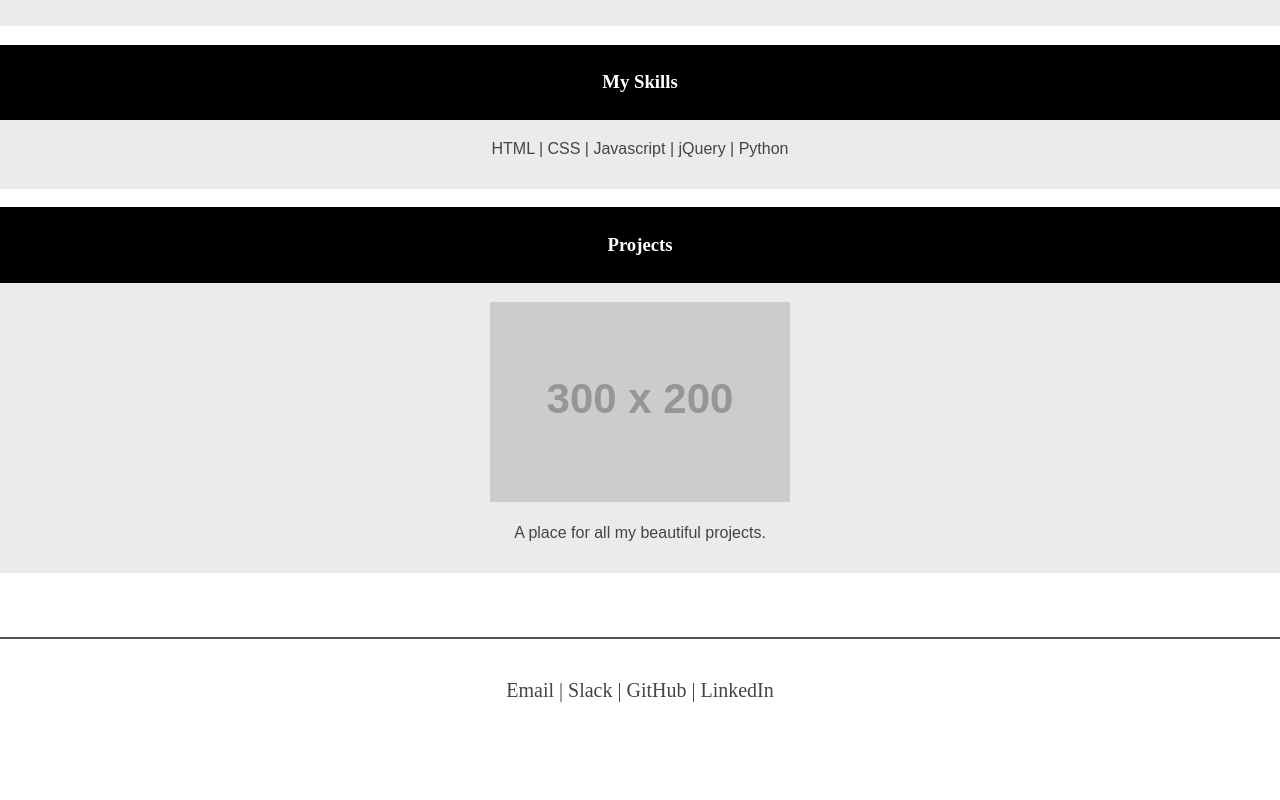
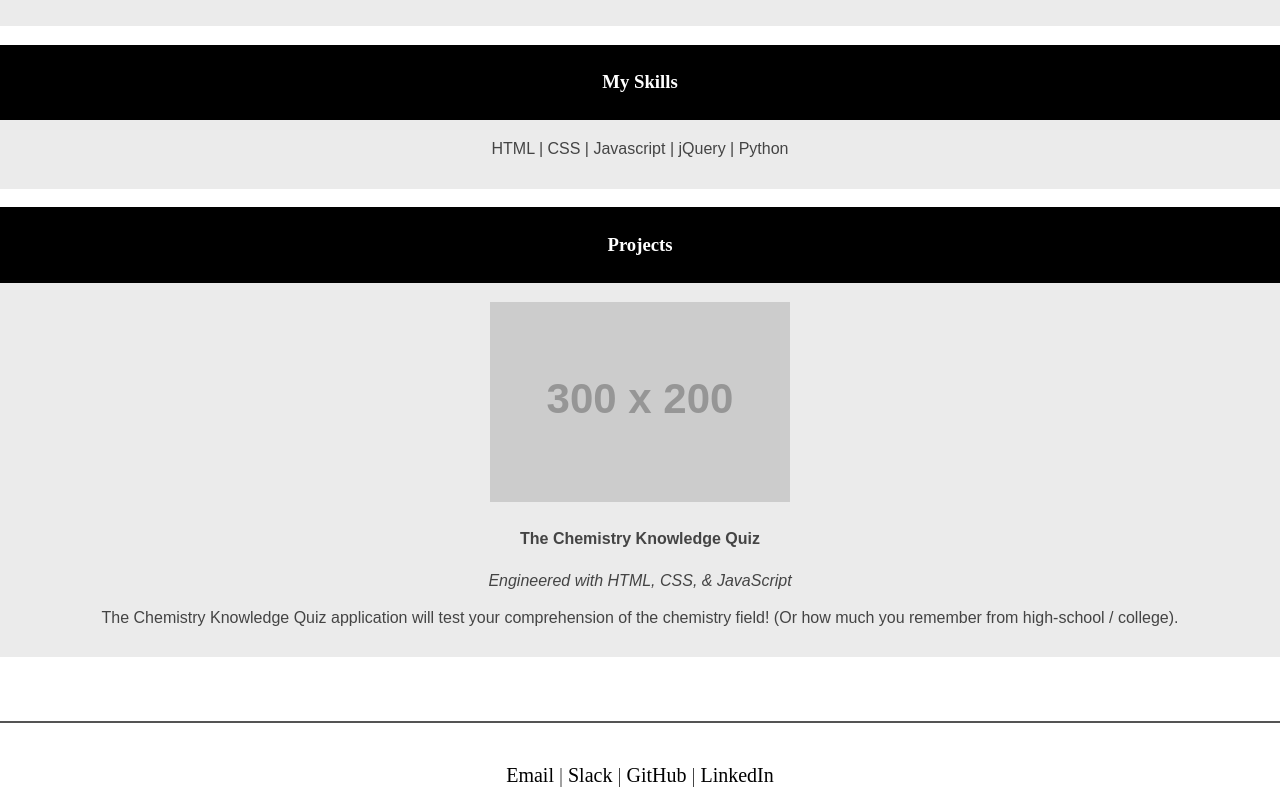
Before and after one commit to thinkful-ei-gecko/Steven-Bull-Portfolio, a plain HTML site: page index.html in a window 1280 px wide. Shown: the part 625-1425 px from the top of the page. Before the commit the page ends 1341 px from the top, so only its background shows below. Drawn offline with nearby package versions, Linux system fonts and the light colour scheme; placeholder pictures from the web are drawn by us; a web font is replaced by a local one.

Commit message:
added in html a tags for hyperlink functionality in contact form

```diff
--- a/index.html
+++ b/index.html
@@ -10,7 +10,6 @@
 <body>
     <nav role="navigation">
       <em>&lt;  STEVEN W. BULL JR. &gt;</em>
-      <img src="https://via.placeholder.com/25x25">
     </nav>
     <main role="main">
         <header role="banner">
@@ -56,7 +55,9 @@
             <h3>Projects</h3>
             <div>
               <img src="https://via.placeholder.com/300x200">
-              <p>A place for all my beautiful projects.</p>
+              <h4>The Chemistry Knowledge Quiz </h4>
+              <p><em>Engineered with HTML, CSS, & JavaScript</em></p>
+              <p>The Chemistry Knowledge Quiz application will test your comprehension of the chemistry field! (Or how much you remember from high-school / college). </p>
             </div>
         </section>
 
@@ -69,6 +70,6 @@
             </p>
         </section> -->
     </main>
-    <footer role="content-info">Email | Slack | GitHub | LinkedIn</footer>
+    <footer role="content-info"><a href="mailto:stevenwbulljr@gmail.com">Email</a> | <a href="https://thinkful.slack.com/team/stevenwbulljr">Slack</a> | <a href="https://github.com/StevenWBull">GitHub</a> | <a href="https://www.linkedin.com/in/stevenwbull/">LinkedIn</a></footer>
 </body>
 </html>
--- a/main.css
+++ b/main.css
@@ -18,14 +18,13 @@ footer {
 }
 
 nav {
+  /* text-align: left;
+  padding-left: 2%; */
   position: fixed;
   top: 0;
   left: 0;
   right: 0;
   z-index: 10;
-  display: flex;
-  flex-direction: row;
-  justify-content: space-around;
   border-bottom: 2px outset black;
 }
 
@@ -39,6 +38,20 @@ header {
   font-family: 'Ovo', serif;
   padding: 12% 0 1%;
   line-height: 0.6;
+}
+
+a {
+  color: black;
+  text-decoration: none;
+}
+
+/* a:visited {
+  color: purple;
+} */
+
+a:hover {
+  text-decoration: underline;
+  cursor: pointer;
 }
 
 h3 {
```
